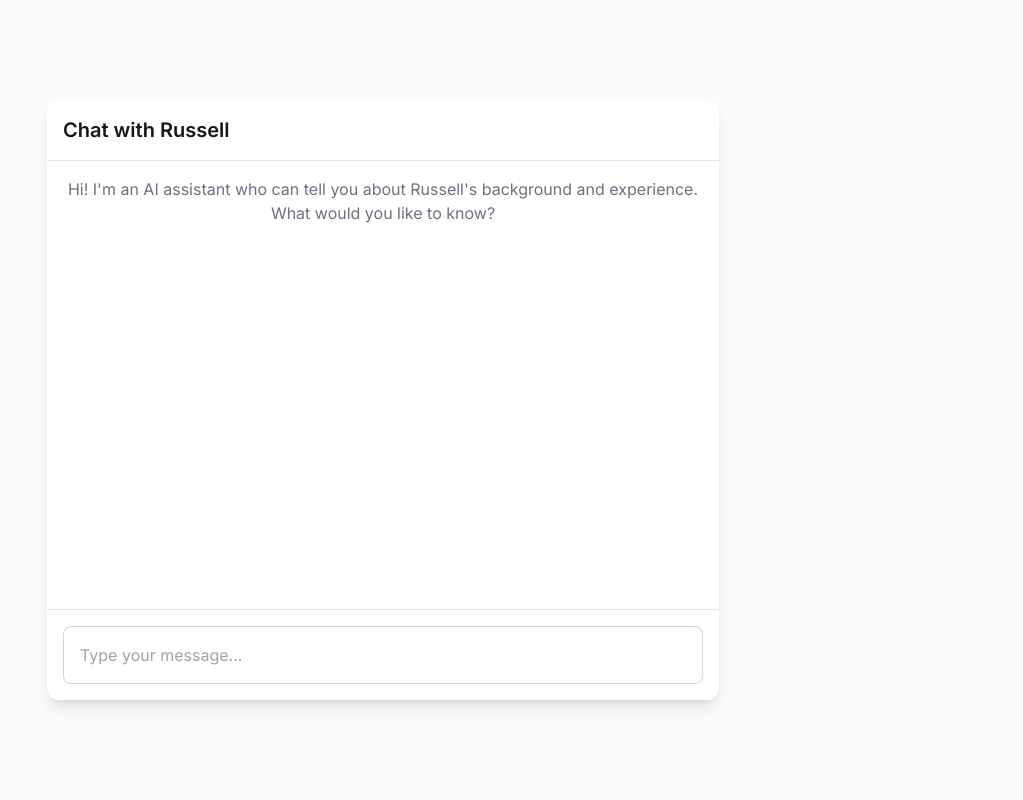
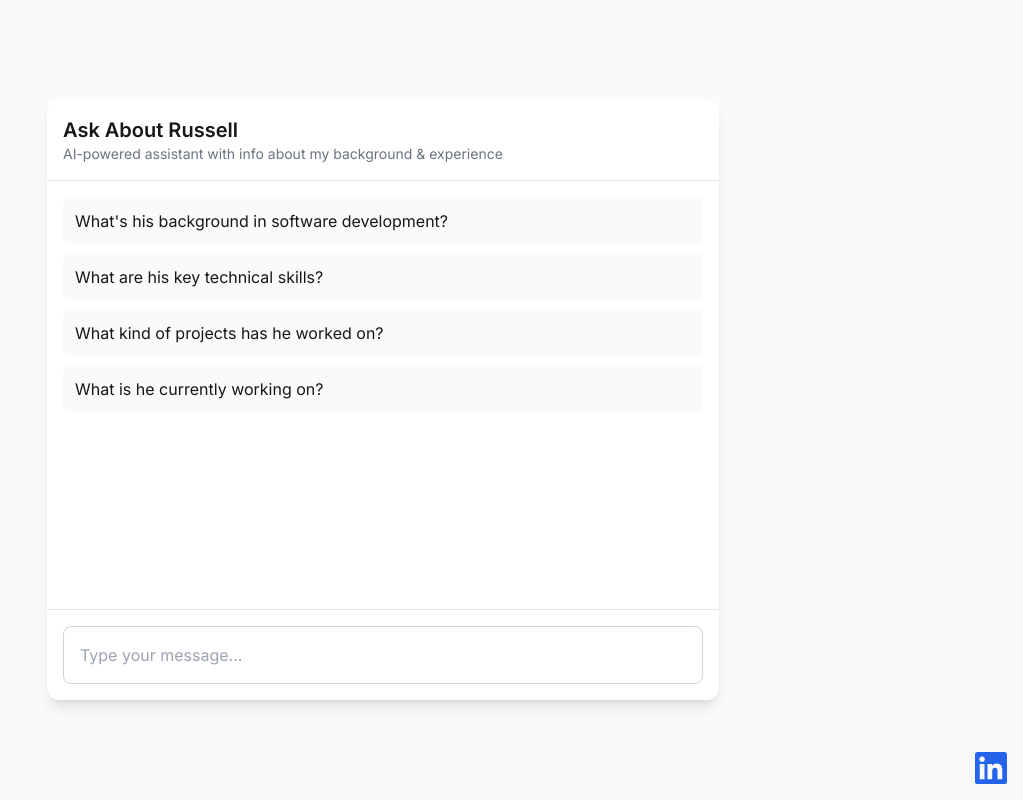
Before and after one commit to rapple3/website, a Next.js app in the folder websitechat/: page / in a window 1280 px wide. Shown: the whole page, without its empty margins (257-1280 px from the left). Built offline with nearby package versions, Linux system fonts and the light colour scheme.

Commit message:
update chat interface

```diff
--- a/websitechat/src/app/page.tsx
+++ b/websitechat/src/app/page.tsx
@@ -1,24 +1,63 @@
 "use client";
 
 import { useChat } from "ai/react";
-import React from 'react';
+import React, { useState } from 'react';
+
+const suggestedQuestions = [
+  "What's his background in software development?",
+  "What are his key technical skills?",
+  "What kind of projects has he worked on?",
+  "What is he currently working on?",
+];
 
 export default function Chat() {
-  const { messages, input, handleInputChange, handleSubmit } = useChat()
+  const formRef = React.useRef<HTMLFormElement>(null);
+  const { messages, input, handleInputChange, handleSubmit, setInput } = useChat()
+  const [clickedQuestion, setClickedQuestion] = useState<string | null>(null);
+
+  const handleQuestionClick = (question: string) => {
+    setClickedQuestion(question);
+    setInput(question);
+
+    setTimeout(() => {
+      formRef.current?.requestSubmit();
+      setClickedQuestion(null);
+    }, 300);
+  };
 
   return (
-    <div className="grid min-h-screen place-items-center bg-gray-50">
+    <div className="grid min-h-screen place-items-center bg-gray-50 relative">
       <div className="w-full max-w-2xl h-[600px] bg-white rounded-xl shadow-lg flex flex-col m-4">
         {/* Header */}
         <div className="p-4 border-b">
-          <h1 className="text-xl font-semibold">Chat with Russell</h1>
+          <h1 className="text-xl font-semibold">Ask About Russell</h1>
+          <p className="text-sm text-gray-500">AI-powered assistant with info about my background & experience</p>
         </div>
 
         {/* Messages */}
         <div className="flex-1 overflow-y-auto p-4 space-y-4">
           {messages.length === 0 ? (
-            <div className="text-center text-gray-500">
-              Hi! I'm an AI assistant who can tell you about Russell's background and experience. What would you like to know?
+            <div className="space-y-4">
+              <div className="grid grid-cols-1 gap-2">
+                {suggestedQuestions.map((question, index) => (
+                  <button
+                    key={index}
+                    onClick={() => handleQuestionClick(question)}
+                    className={`
+                      text-left p-3 rounded-lg
+                      transition-all duration-300 ease-in-out
+                      ${clickedQuestion === question
+                        ? 'bg-blue-500 text-white transform translate-x-[40%]'
+                        : 'bg-gray-50 hover:bg-gray-100'
+                      }
+                      ${clickedQuestion && clickedQuestion !== question ? 'opacity-0' : 'opacity-100'}
+                    `}
+                    disabled={clickedQuestion !== null}
+                  >
+                    {question}
+                  </button>
+                ))}
+              </div>
             </div>
           ) : (
             messages.map(m => (
@@ -35,15 +74,32 @@ export default function Chat() {
         </div>
 
         {/* Input */}
-        <form onSubmit={handleSubmit} className="p-4 border-t">
+        <form ref={formRef} onSubmit={handleSubmit} className="p-4 border-t">
           <input
             value={input}
             onChange={handleInputChange}
             className="w-full rounded-lg border border-gray-300 p-4 focus:outline-none focus:border-blue-500"
             placeholder="Type your message..."
+            style={{ color: clickedQuestion ? 'transparent' : 'inherit' }}
           />
         </form>
       </div>
+
+      {/* LinkedIn Icon */}
+      <a
+        href="https://www.linkedin.com/in/russellapple/"
+        target="_blank"
+        rel="noopener noreferrer"
+        className="fixed bottom-4 right-4 text-blue-600 hover:text-blue-800 transition-colors"
+      >
+        <svg
+          className="w-8 h-8"
+          fill="currentColor"
+          viewBox="0 0 24 24"
+        >
+          <path d="M20.447 20.452h-3.554v-5.569c0-1.328-.027-3.037-1.852-3.037-1.853 0-2.136 1.445-2.136 2.939v5.667H9.351V9h3.414v1.561h.046c.477-.9 1.637-1.85 3.37-1.85 3.601 0 4.267 2.37 4.267 5.455v6.286zM5.337 7.433c-1.144 0-2.063-.926-2.063-2.065 0-1.138.92-2.063 2.063-2.063 1.14 0 2.064.925 2.064 2.063 0 1.139-.925 2.065-2.064 2.065zm1.782 13.019H3.555V9h3.564v11.452zM22.225 0H1.771C.792 0 0 .774 0 1.729v20.542C0 23.227.792 24 1.771 24h20.451C23.2 24 24 23.227 24 22.271V1.729C24 .774 23.2 0 22.222 0h.003z"/>
+        </svg>
+      </a>
     </div>
   )
 }
```
